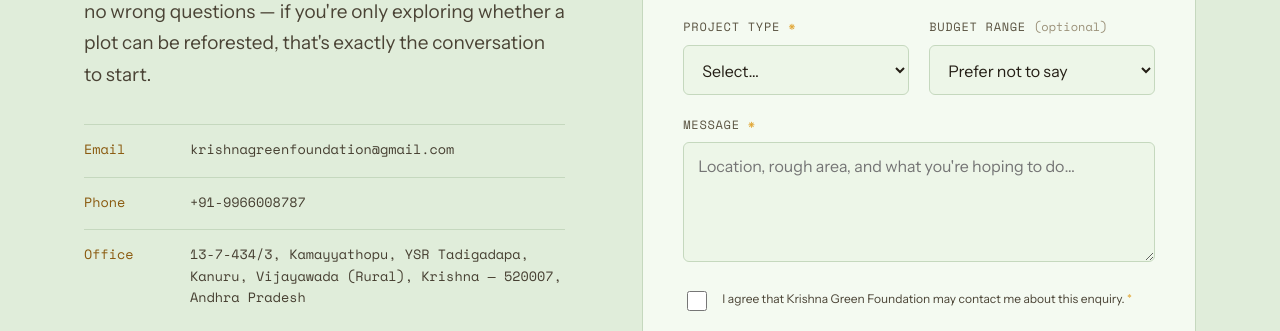
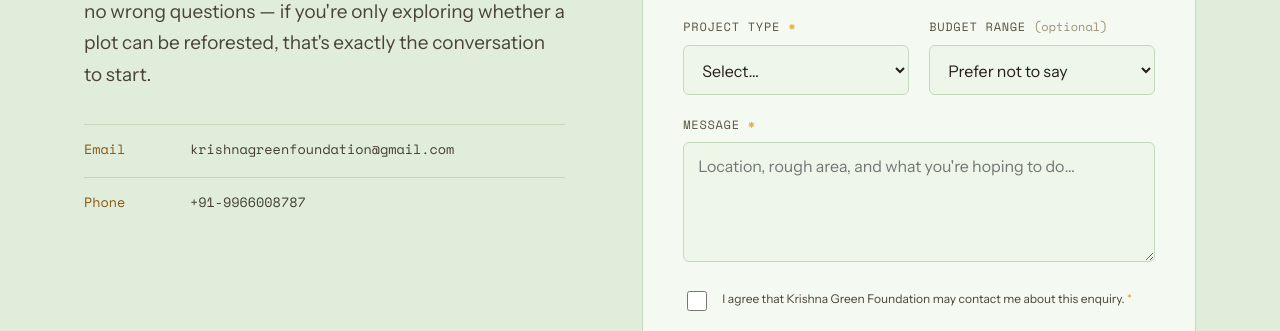
Before and after one commit to krishnagreenfoundation/krishnagreenfoundation.github.io, a plain HTML site: page contact/index.html in a window 1280 px wide. Shown: the part 447-778 px from the top of the page. Drawn offline with nearby package versions, Linux system fonts and the light colour scheme; no server answers; a web font is replaced by a local one.

Commit message:
Update index.html

```diff
--- a/contact/index.html
+++ b/contact/index.html
@@ -97,7 +97,7 @@
           <div class="contact__list">
             <div><span>Email</span> krishnagreenfoundation@gmail.com</div>
             <div><span>Phone</span> +91-9966008787</div>
-            <div><span>Office</span> 13-7-434/3, Kamayyathopu, YSR Tadigadapa, Kanuru, Vijayawada (Rural), Krishna — 520007, Andhra Pradesh</div>
+
             <!-- <div><span>Social</span> [LINKEDIN] · [INSTAGRAM]</div> -->
           </div>
         </div>
```
